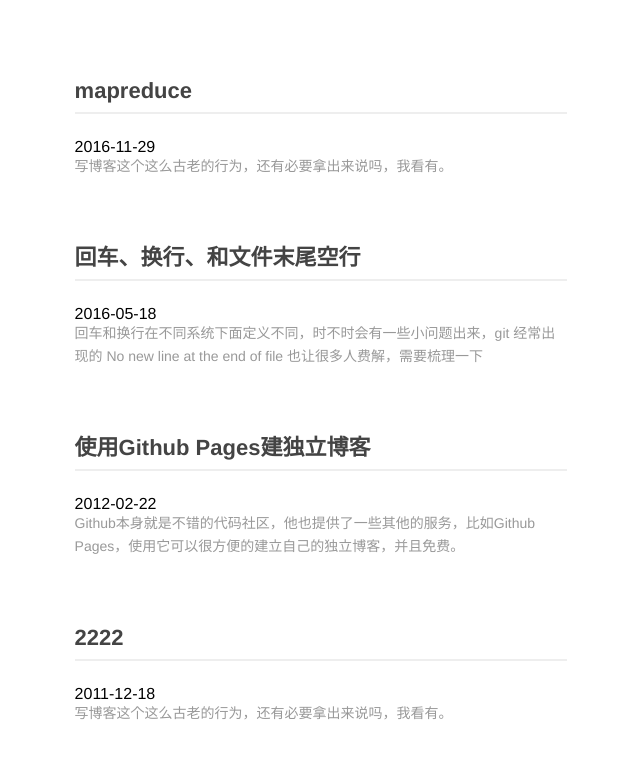
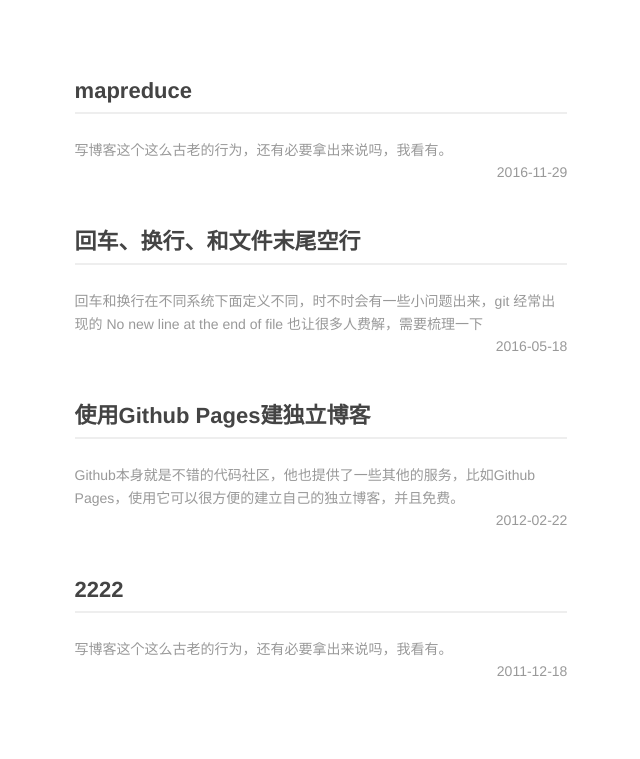
Before and after one commit to zwell/blog, a Jekyll site: the page built from docs/index.md, in a window 1280 px wide. Shown: the top 759 px of the page, without its empty margins (415-1055 px from the left). Built offline with Jekyll 4.4.1, drawn with Linux system fonts in a browser that asks for light colours.

Commit message:
Update index.md

```diff
--- a/docs/index.md
+++ b/docs/index.md
@@ -8,9 +8,9 @@ layout: default
       <ul class="artical-list">
         {% for post in site.posts %}
           <li>
-            <h2 class="post-title"><a href="{{ post.url }}" class="title">{{ post.title }}</a></h2>
-            <p class="post-date">{{ post.date|date:"%Y-%m-%d" }}</p>
+            <a href="{{ post.url }}" class="title">{{ post.title }}</a>
             <div class="title-desc">{{ post.description }}</div>
+            <div class="title-desc" style="float:right;">{{ post.date|date:"%Y-%m-%d" }}</div>
           </li>
         {% endfor %}
       </ul>
```
